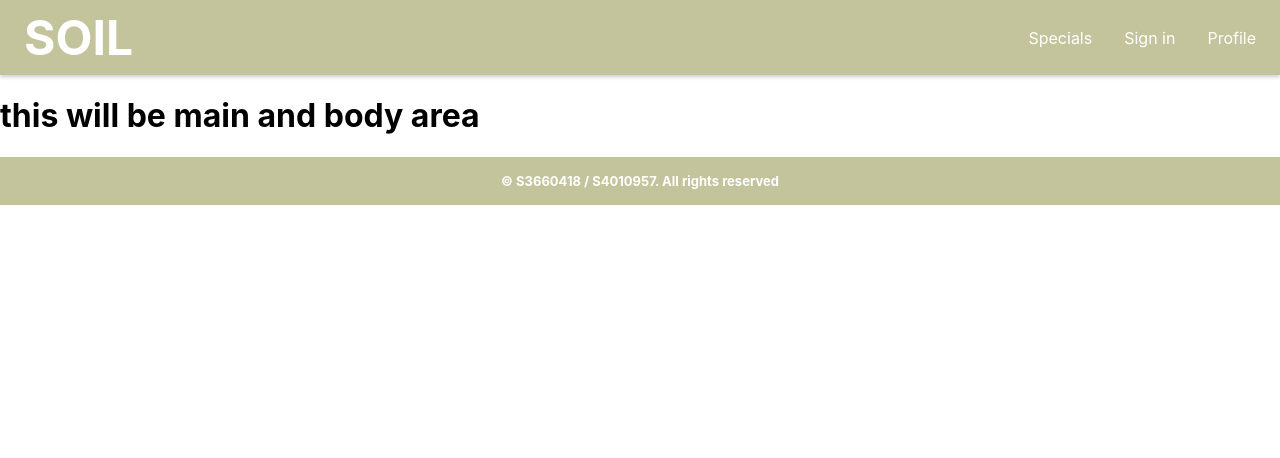
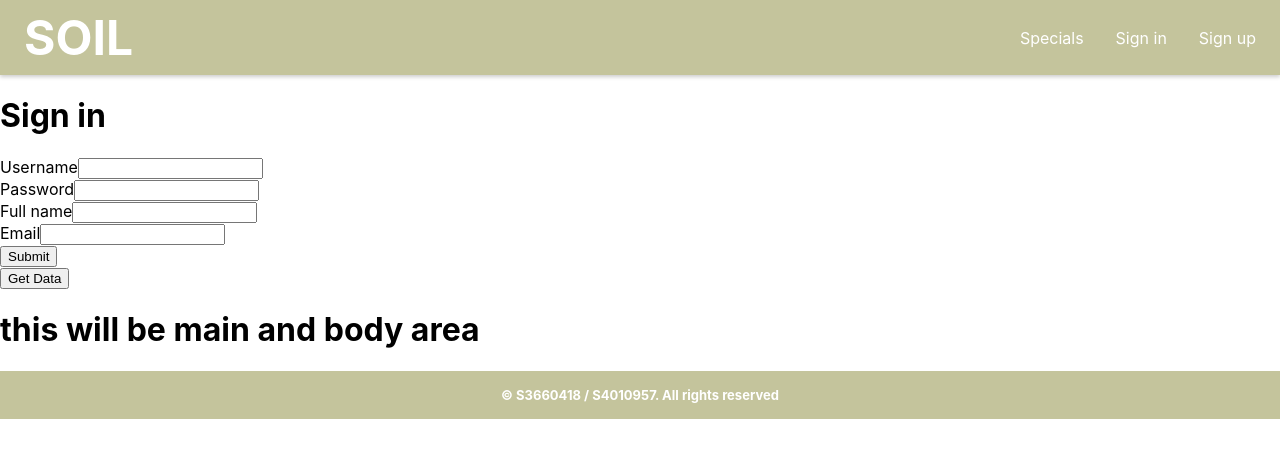
Before and after one commit to Husny3/s3660418-s4010957-a1, a React (Create React App) app: page /Form in a window 1280 px wide. Shown: the top 458 px of the page. Built offline with nearby package versions, Linux system fonts and the light colour scheme.

Commit message:
created sign up and sign in

```diff
--- a/package.json
+++ b/package.json
@@ -6,8 +6,12 @@
     "@testing-library/jest-dom": "^5.17.0",
     "@testing-library/react": "^13.4.0",
     "@testing-library/user-event": "^13.5.0",
+    "babel-preset-react-app": "^10.0.1",
+    "bootstrap": "^5.3.3",
     "react": "^18.2.0",
+    "react-bootstrap": "^2.10.2",
     "react-dom": "^18.2.0",
+    "react-router-dom": "^6.22.3",
     "react-scripts": "5.0.1",
     "web-vitals": "^2.1.4"
   },
--- a/src/App.jsx
+++ b/src/App.jsx
@@ -1,18 +1,46 @@
+import React, { useState } from "react";
+import { BrowserRouter as Router, Route, Routes } from "react-router-dom";
 import './App.css';
 import Profile from './pages/Profile';
-import Signin from './pages/Signin';
+import Login from './pages/Login';
 import Specials from './pages/Specials';
-import Header from './Components/header';
 import Navbar from './Components/Navbar';
 import Footer from './Components/Footer';
 import Main from './Components/Main';
+import Home from './pages/Home';
+import Form from "./pages/Form";
+
 
 function App() {
-  return (
+  const [username, setUsername] = useState();
+
+  const loginUser = (username) => {
+    setUsername(username);
+  }
+
+  const logoutUser = () => {
+  ;
+    setUsername(null);
+  }
+
+return (
 <div>
-    <Navbar />
+<Router>
+<Navbar username={username} logoutUser={logoutUser} />
+
+      <Routes>
+        <Route path="/Home" element={<Home username={username} />} />
+        <Route path="/login" element={<Login loginUser={loginUser} />} />
+        <Route path="/Profile" element={<Profile username={username}/>} />
+        <Route path="/Specials" element={<Specials/>} />
+        <Route path="/Form" element={<Form/>} />
+
+
+      </Routes>
+
     <Main />
     <Footer />
+    </Router>
 </div>
   );
 }
--- a/src/Components/Navbar.jsx
+++ b/src/Components/Navbar.jsx
@@ -1,18 +1,57 @@
-export default Navbar;
+import React, { useState, useEffect } from "react";
+import { Link } from "react-router-dom";
 
-function Navbar()
- {  return <nav className="navbar">
- <a href="/" className="site-title"> SOIL </a>
+function Navbar(props) {
+  const [isLoggedIn, setIsLoggedIn] = useState(false); // State variable to track login status
+
+  // Function to handle logout
+  const logout = () => {
+    localStorage.removeItem("signUp");
+    setIsLoggedIn(false); // Update login status
+    window.location.reload();
+  };
+
+  // Effect to check login status when component mounts
+  useEffect(() => {
+    // Check if user is already logged in
+    const loggedInUser = localStorage.getItem("signUp");
+    if (loggedInUser) {
+      setIsLoggedIn(true);
+    }
+  }, []);
+
+  return (
+    <nav className="navbar">
+      <Link to="/" className="site-title">
+        SOIL
+      </Link>
       <ul className="navbar-items">
         <li className="active">
-        <a href ="/Specials"> Specials</a>
+          <Link to="/Specials">Specials</Link>
+        </li>
+        {!isLoggedIn && ( // Render Sign in and Sign up buttons when not logged in
+          <>
+            <li className="active">
+              <Link to="/Login">Sign in</Link>
             </li>
             <li className="active">
-        <a href ="/Signin"> Sign in</a>
+              <Link to="/Form">Sign up</Link>
             </li>
-        <li className="active">
-        <a href ="/Profile">Profile</a>
+          </>
+        )}
+        {isLoggedIn && ( // Render Logout button when logged in
+          <li>
+          <Link className="nav-link" to="/Profile"> Profile </Link>
           </li>
+        )}
+        {isLoggedIn && ( // Render Profile link when logged in
+          <li>
+          <Link className="nav-link" to="/login" onClick={logout}> Logout </Link>
+          </li>
+        )}
       </ul>
     </nav>
+  );
 }
+
+export default Navbar;
--- /dev/null
+++ b/src/pages/Form.jsx
@@ -0,0 +1,75 @@
+import React, { useState } from "react";
+
+
+const Form = () => {
+
+    const [username, setUsername] = useState('');
+    const [password, setPassword] = useState('');
+    const [email, setEmail] = useState('');
+    const [fullName, setFullname] = useState('');
+
+    function onChangeUsername(e) {
+        setUsername(e.target.value)
+    }
+    function onChangePassword(e) {
+        setPassword(e.target.value)
+    }
+
+    function onChangeFullname(e) {
+        setFullname(e.target.value)
+    }
+    function onChangeEmail(e) {
+        setEmail(e.target.value)
+    }
+
+    function onSubmit(e) {
+        e.preventDefault()
+        localStorage.setItem('username', username);
+        localStorage.setItem('password', password);
+        localStorage.setItem('fullname', fullName);
+        localStorage.setItem('email', email);
+    }
+
+    function getData() {
+        console.log(localStorage.getItem('username'));
+        console.log(localStorage.getItem('password'))
+        console.log(localStorage.getItem('fullname'));
+        console.log(localStorage.getItem('email'))
+    }
+
+
+    return (
+        <>
+            <div>
+                <h1>Sign in </h1>
+
+                <div>
+                    <form onSubmit={onSubmit}>
+                        <div>
+                            <label>Username</label>
+                            <input type="text" value={username} onChange={onChangeUsername} />
+                        </div>
+                        <div>
+                            <label>Password</label>
+                            <input type="password" value={password} onChange={onChangePassword} />
+                        </div>
+                        <div>
+                            <label>Full name</label>
+                            <input type="text" value={fullName} onChange={onChangeFullname} />
+                        </div>
+                        <div>
+                            <label>Email</label>
+                            <input type="text" value={email} onChange={onChangeEmail} />
+                        </div>
+                        <button type="submit">Submit</button>
+
+                        {/**Consol testing see if user data saved locally */}
+                    </form>
+                        <button type="button" onClick={getData}>Get Data</button>
+                </div>
+            </div>
+        </>
+    );
+};
+
+export default Form;
--- /dev/null
+++ b/src/pages/Home.js
@@ -0,0 +1,12 @@
+import React from "react";
+
+function Home(props) {
+  return (
+    <div className="text-center">
+      <h1 className="display-4">Home</h1>
+      {props.username !== null && <h4><strong>Hello {props.username}!</strong></h4>}
+    </div>
+  );
+}
+
+export default Home;
--- /dev/null
+++ b/src/pages/Login.jsx
@@ -0,0 +1,73 @@
+import React, { useEffect, useRef, useState } from "react";
+import Home from "./Home";
+
+function SignInSignupWithLocalStorage(){
+   const name=useRef()
+   const email=useRef()
+   const password=useRef()
+   const [showHome,setShowHome]=useState(false)
+   const [show,setShow]=useState(false)
+    const localSignUp=localStorage.getItem("signUp")
+    const localEmail=localStorage.getItem("email")
+    const localPassword=localStorage.getItem("password")
+    const localName=localStorage.getItem("name")
+   useEffect(()=>{
+    if(localSignUp){
+        setShowHome(true)
+    }
+    if(localEmail){
+        setShow(true)
+    }
+   })
+   const handleClick=()=>{
+       if(name.current.value&&email.current.value&&password.current.value)
+      {
+        localStorage.setItem("name",name.current.value)
+        localStorage.setItem("email",email.current.value)
+        localStorage.setItem("password",password.current.value)
+        localStorage.setItem("signUp",email.current.value)
+        alert("Account created successfully!!")
+        window.location.reload()
+      }
+   }
+
+   const handleSignIn=()=>{
+    if(email.current.value==localEmail&&password.current.value==localPassword){
+        localStorage.setItem("signUp",email.current.value)
+        window.location.reload()
+    }else{
+        alert("Please Enter valid Credential")
+    }
+   }
+    return(
+        <div>
+            {showHome?<Home/>:
+            (show?
+                <div className="container">
+                        <h1>Hello {localName}</h1>
+                        <div className="input_space">
+                            <input placeholder="Email" type='text' ref={email} />
+                        </div>
+                        <div className="input_space">
+                            <input placeholder="Password" type='password' ref={password} />
+                        </div>
+                        <button onClick={handleSignIn}>Sign In</button>
+                </div>
+                :
+                <div className="container">
+                        <div className="input_space">
+                            <input placeholder="Name" type='text' ref={name} />
+                        </div>
+                        <div className="input_space">
+                            <input placeholder="Email" type='text' ref={email} />
+                        </div>
+                        <div className="input_space">
+                            <input placeholder="Password" type='password' ref={password} />
+                        </div>
+                        <button onClick={handleClick}>Sign Up</button>
+                </div>)
+            }
+        </div>
+    );
+}
+export default SignInSignupWithLocalStorage;
--- a/src/pages/Profile.jsx
+++ b/src/pages/Profile.jsx
@@ -1,3 +1,7 @@
-export default function Profile() {
+import React from "react";
+
+function Profile() {
     return <h1> Profile manager page </h1>
 }
+
+export default Profile;
--- a/src/pages/Signin.jsx
+++ /dev/null
@@ -1,3 +0,0 @@
-export default function Signin() {
-    return <h1> Sign in page </h1>
-}
--- a/src/pages/Specials.jsx
+++ b/src/pages/Specials.jsx
@@ -1,3 +1,7 @@
-export default function Specials() {
-    return <h1> specials page </h1>
+import React from "react";
+
+function Specials() {
+    return <h1> this is the specials page with a list of specials  </h1>
 }
+
+export default Specials;
```
Also changed, not shown: 1 other file (tests, documents, lock files or other folders). Lines whose indentation alone changed are shown as unchanged.
